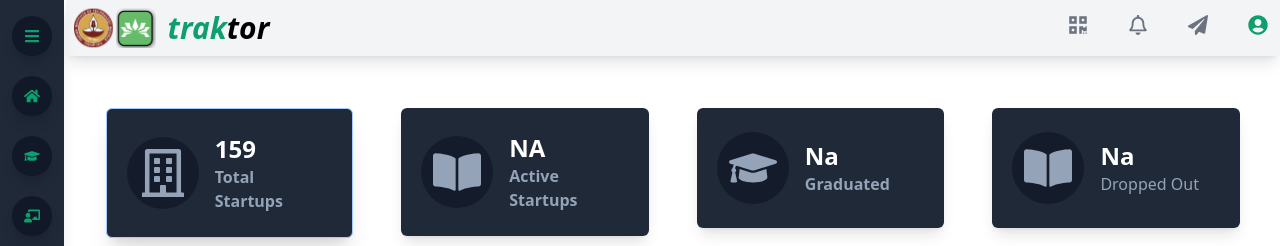
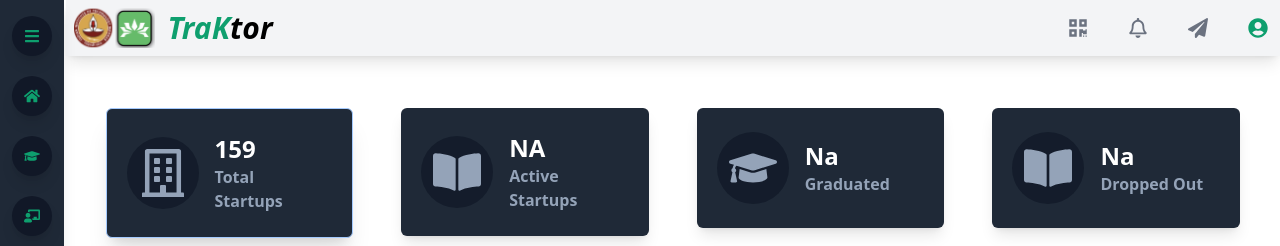
Before and after one commit to prasathnarayanan6/nirmaan-vc-app, a React (Create React App) app in the folder client/: page / in a window 1280 px wide. Shown: the top 246 px of the page. Built offline with nearby package versions, Linux system fonts and the light colour scheme.

Commit message:
changes in the navbar with profile dropdown

```diff
--- a/client/src/components/NavBar.js
+++ b/client/src/components/NavBar.js
@@ -22,7 +22,7 @@ function NavBar() {
             <div className="max-w-screen-3xl flex flex-wrap items-center justify-between mx-auto p-2">
               <a href="https://github.com/prasathnarayanan6/nirmaan-vc-app" className="flex items-center space-x-3 rtl:space-x-reverse">
                   <img src={img} className="h-10" alt="Flowbite Logo" />
-                  <span className="self-center text-3xl font-semibold whitespace-nowrap dark:text-white text-green-500 hover:text-green-500 transition-all eas-in-out active:scale-[.100] active:duration-75"><i>trak<span className="text-black">tor</span></i></span>
+                  <span className="self-center text-3xl font-semibold whitespace-nowrap dark:text-white text-green-500 hover:text-green-500 transition-all eas-in-out active:scale-[.100] active:duration-75"><i>TraK<span className="text-black">tor</span></i></span>
               </a>
               <button data-collapse-toggle="navbar-default" type="button" className="inline-flex items-center p-2 w-10 h-10 justify-center text-sm text-gray-500 rounded-lg md:hidden hover:bg-gray-100 focus:outline-none focus:ring-2 focus:ring-gray-200 dark:text-gray-400 dark:hover:bg-gray-700 dark:focus:ring-gray-600" aria-controls="navbar-default" aria-expanded="false">
                   <span className="sr-only">Open main menu</span>
@@ -42,11 +42,12 @@ function NavBar() {
                      <a href="/" className="block py-2 px-2 text-white bg-blue-700 rounded md:bg-transparent md:text-gray-500 md:p-1 dark:text-white md:dark:text-blue-500 text-xl hover:text-white hover:bg-green-400 rounded-3xl hover:rounded-2xl transition-all duration-200 ease-linear cursor-pointer group;" ><FaPaperPlane /></a>
                   </li>
                   <li>
-                      <a href="/" className="inline-block py-2 px-2 text-white bg-blue-700 rounded md:bg-transparent md:text-green-500 md:p-1 dark:text-white md:dark:text-blue-500 text-xl hover:text-white hover:bg-green-400 rounded-3xl hover:rounded-2xl transition-all duration-300 ease-linear cursor-pointer group;" onMouseEnter={handleMouseEnter} onMouseLeave={handleMouseLeave} ><FaUserCircle />{profileHover && (
-                          <div className="absolute top-full right-0 mt-2 w-48 bg-white border border-gray-200 rounded-lg shadow-lg">
-                              <a href="/" className="block py-2 px-4 text-gray-700 hover:bg-gray-100">Profile</a>
-                              <a href="/" className="block py-2 px-4 text-gray-700 hover:bg-gray-100">Settings</a>
-                              <a href="/" className="block py-2 px-4 text-gray-700 hover:bg-gray-100">Sign out</a>
+                      <a href="/" className="block py-2 px-2 text-white bg-blue-700 rounded md:bg-transparent md:text-green-500 md:p-1 dark:text-white md:dark:text-blue-500 text-xl hover:text-white hover:bg-green-400 rounded-3xl hover:rounded-2xl transition-all duration-300 ease-linear cursor-pointer group;" onMouseEnter={handleMouseEnter} onMouseLeave={handleMouseLeave} ><FaUserCircle />
+                      {profileHover && (
+                          <div className="absolute top-[33px;] right-0 mt-2 w-30 bg-slate-100 border border-gray-200 rounded-lg shadow-md items-center">
+                              <a href="/" className="block py-2 px-4 text-gray-700 hover:bg-gray-200 text-sm">Profile</a>
+                              <a href="/" className="block py-2 px-4 text-gray-700 hover:bg-gray-200 text-sm">Settings</a>
+                              <a href="/" className="block py-2 px-4 text-gray-700 hover:bg-gray-200 text-sm">Sign out</a>
                           </div>
                       )}</a>
                   </li>
--- a/client/src/pages/Home/home.js
+++ b/client/src/pages/Home/home.js
@@ -52,7 +52,7 @@ function Home() {
                                         </div>
                                         <div className="mx-4">
                                             <h4 className="text-2xl font-bold text-white">Na</h4>
-                                            <div className="text-slate-400">Dropped Out</div>
+                                            <div className="text-slate-400 font-semibold">Dropped Out</div>
                                         </div>
                                     </div>
                                 </div>
```
